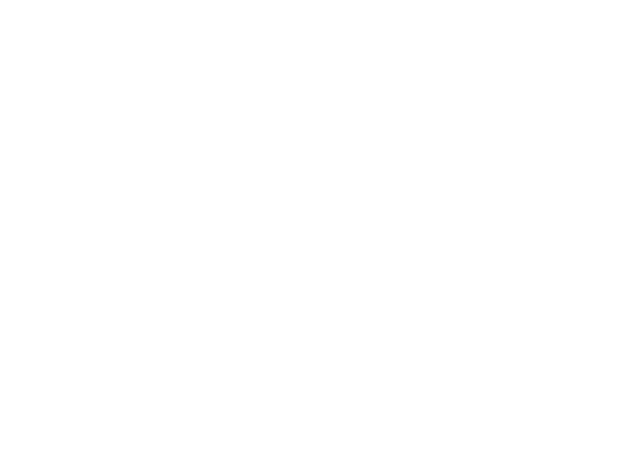
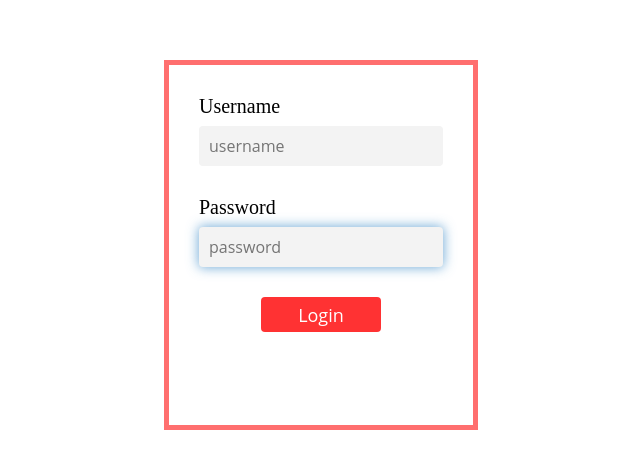
Before and after one commit to harloquinn/TT3_22, a React (Create React App) app: page /login in a window 1280 px wide. Shown: the part 163-632 px from the top of the page, without its empty margins (319-959 px from the left). Built offline with nearby package versions, Linux system fonts and the light colour scheme.

Commit message:
basic login input box

```diff
--- a/package.json
+++ b/package.json
@@ -16,6 +16,7 @@
     "redux": "^4.0.5",
     "redux-logger": "^3.0.6",
     "redux-thunk": "^2.3.0",
+    "styled-components": "^5.2.1",
     "web-vitals": "^1.1.0"
   },
   "scripts": {
--- a/public/index.html
+++ b/public/index.html
@@ -28,7 +28,7 @@
   </head>
   <body>
     <noscript>You need to enable JavaScript to run this app.</noscript>
-    <div id="root"></div>
+    <div id="app"></div>
     <!--
       This HTML file is a template.
       If you open it directly in the browser, you will see an empty page.
--- a/src/App.js
+++ b/src/App.js
@@ -1,8 +1,21 @@
+import React, { useEffect } from 'react';
+import { Router, Route, Switch, Redirect } from 'react-router-dom';
+import { Provider, useDispatch, useSelector } from 'react-redux';
+import { createBrowserHistory } from 'history';
+import { LoginPage } from './LoginPage';
+
 function App() {
+  const history = createBrowserHistory();
   return (
     <div className="App">
+       <Router history={history}>
+          <Switch>
+              <Route path="/login" component={LoginPage} />
+              <Redirect from="*" to="/" />
+          </Switch>
+      </Router>
     </div>
   );
 }
 
-export default App;
+export { App };
--- /dev/null
+++ b/src/LoginPage/index.js
@@ -0,0 +1,60 @@
+import React, { useState, usesEffect } from 'react';
+import { Link, useLocation } from 'react-router-dom';
+import { FormGroup, FormControl, FormLabel } from 'react-bootstrap';
+import { useDispatch, useSelector } from 'react-redux';
+import LoginPageStyles from './style';
+
+function LoginPage() {
+    const [inputs, setInputs] = useState({
+        username: '',
+        password: ''
+    });
+    const [submitted, setSubmitted] = useState(false);
+    const { username, password } = inputs;
+
+    function handleInputChange(e) {
+        const { name, value } = e.target;
+        setInputs(inputs => ({...inputs, [name]: value}));
+    }
+
+    return (
+        <LoginPageStyles>
+            <div className="Login-box">
+                <form className="Login-form">
+                    <FormGroup className="form-group"
+                        controlId="username"
+                    >
+                    <FormLabel>Username</FormLabel>
+                    <FormControl className="form-input"
+                        autoFocus
+                        name="username"
+                        type="username"
+                        value={username}
+                        placeholder="username"
+                        onChange = {handleInputChange}
+                    />
+                    </FormGroup>
+                    <FormGroup className="form-group"
+                        controlId="password"
+                    >
+                    <FormLabel>Password</FormLabel>
+                    <FormControl className="form-input"
+                        autoFocus
+                        name="password"
+                        type="password"
+                        value={password}
+                        placeholder="password"
+                        onChange = {handleInputChange}
+                    />
+                    </FormGroup>
+                    <button className="Login-btn"
+                    >
+                        Login
+                    </button>
+            </form>
+            </div>
+        </LoginPageStyles>
+    )
+}
+
+export { LoginPage };
--- /dev/null
+++ b/src/LoginPage/style.js
@@ -0,0 +1,67 @@
+import styled from 'styled-components';
+
+const dbsRed = 'rgb(255,50,51)';
+const LoginPageStyles = styled.div`
+    .Login-box{
+        display: flex;
+        justify-content: center;
+        align-items: center;
+        height:100vh;
+    }
+    .Login-form{
+        padding: 30px;
+        display: flex;
+        flex-direction: column;
+        align-items:center;
+        height: 300px;
+        border: 5px solid rgba(255,50,51, 0.7);
+    }
+    .form-group{
+        display: flex;
+        flex-direction: column;
+        align-items: flex-start;
+        width: fit-content;
+        label {
+            font-size: 20px;
+            fontWeight: 'bold';
+        }
+    }
+    .form-input{
+        margin-top: 8px;
+        margin-bottom: 30px;
+        min-width: 14em;
+        height: 40px;
+        padding: 0px 10px;
+        font-size: 16px;
+        font-family: 'Open Sans', sans-serif;
+        background-color: #f3f3f3;
+        border-radius: 4px;
+        border:0;
+        transition: all 250ms ease-in-out;
+        &:focus{
+            outline:none;
+            box-shadow: 0px 0px 12px 0.8px rgb(58, 138, 199,0.7);
+        }
+    }
+    .Login-btn{
+        background-color: ${dbsRed};
+        width: 120px;
+        height: 35px;
+        border-radius: 4px;
+        border: 0;
+        font-family: 'Open Sans', sans-serif;
+        color: white;
+        font-size: 18px;
+        fontWeight: 'bold';
+        &:focus{
+            outline: none;
+            box-shadow: 0 0 0 1pt ${dbsRed};
+        }
+    }
+    .register{
+        padding: 20px;
+        color: ${dbsRed};
+    }
+`;
+
+export default LoginPageStyles;
--- /dev/null
+++ b/src/helpers/store.js
@@ -0,0 +1,14 @@
+import { createStore, applyMiddleware } from 'redux';
+import thunkMiddleware from 'redux-thunk';
+import { createLogger } from 'redux-logger';
+import rootReducer from '../reducers';
+
+const loggerMiddleware = createLogger();
+
+export const store = createStore(
+    rootReducer,
+    applyMiddleware(
+        thunkMiddleware,
+        loggerMiddleware
+    )
+);
--- a/src/index.js
+++ b/src/index.js
@@ -1,17 +1,13 @@
 import React from 'react';
-import ReactDOM from 'react-dom';
-import './index.css';
-import App from './App';
-import reportWebVitals from './reportWebVitals';
+import { render } from 'react-dom';
+import { Provider } from 'react-redux';
 
-ReactDOM.render(
-  <React.StrictMode>
-    <App />
-  </React.StrictMode>,
-  document.getElementById('root')
+import { store } from './helpers/store';
+import { App } from './App';
+
+render(
+    <Provider store={store}>
+        <App />
+    </Provider>,
+    document.getElementById('app')
 );
-
-// If you want to start measuring performance in your app, pass a function
-// to log results (for example: reportWebVitals(console.log))
-// or send to an analytics endpoint. Learn more: https://bit.ly/CRA-vitals
-reportWebVitals();
--- /dev/null
+++ b/src/reducers/authentication.js
@@ -0,0 +1,21 @@
+let user = JSON.parse(localStorage.getItem('username'));
+const initialState = user ? { loggedIn: true, user } : {};
+
+export default function authentication(state = initialState, action) {
+    switch (action.type) {
+        case 'USERS_LOGIN_REQUEST':
+            return {
+                loggingIn: true,
+                user: action.user
+            };
+        case 'USERS_LOGIN_SUCCESS':
+            return {
+                loggedIn: true,
+                user: action.user
+            };
+        case 'USERS_LOGIN_FAILURE':
+            return {};
+        default:
+            return state
+    }
+}
--- /dev/null
+++ b/src/reducers/index.js
@@ -0,0 +1,10 @@
+import { combineReducers } from "redux"
+
+import authentication from './authentication';
+
+
+const rootReducer = combineReducers({
+    authentication
+});
+
+export default rootReducer;
```
Also changed, not shown: 1 other file (tests, documents, lock files or other folders).
